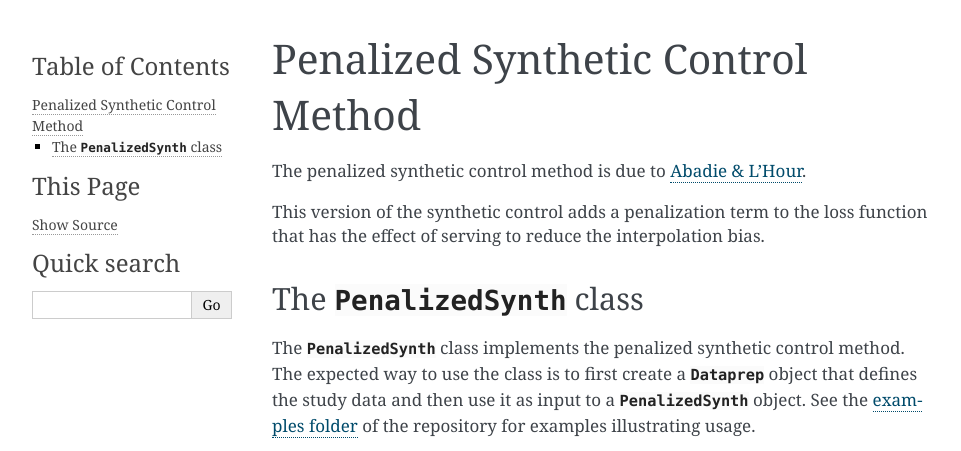
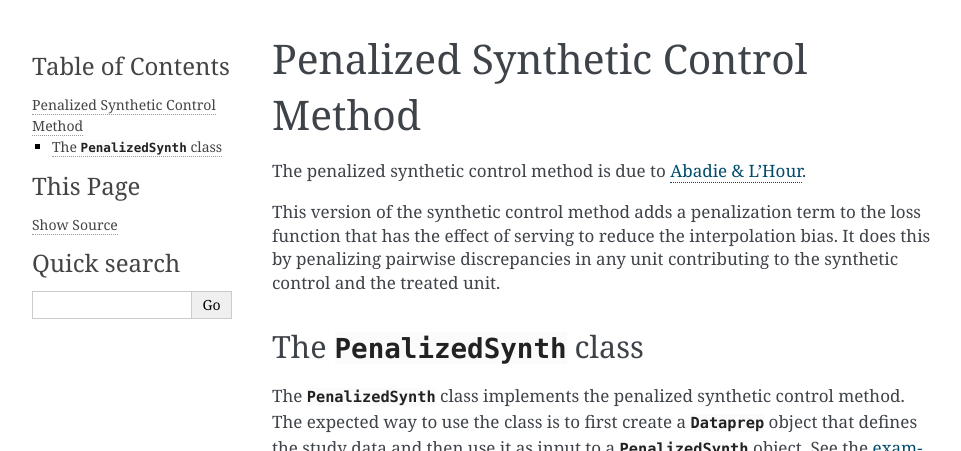
Before and after one commit to sdfordham/pysyncon, a Sphinx documentation site: the page built from doc/source/penalized.rst, in a window 1280 px wide, cut to the strip 0-451 px from the top of the page. Shown: the whole strip, without its empty margins (148-1109 px from the left). Built offline with Sphinx 7.4.7, drawn with Linux system fonts in a browser that asks for light colours.

Commit message:
Supplement the Pen SCM doc

```diff
--- a/doc/source/penalized.rst
+++ b/doc/source/penalized.rst
@@ -2,10 +2,12 @@ Penalized Synthetic Control Method
 ==================================
 
 The penalized synthetic control method is due to
-`Abadie & L'Hour <https://www.jmlr.org/papers/volume19/17-777/17-777.pdf>`_.
+`Abadie & L'Hour <https://economics.mit.edu/sites/default/files/publications/A%20Penalized%20Synthetic%20Control%20Estimator%20for%20Disagg.pdf>`_.
 
-This version of the synthetic control adds a penalization term to the loss
-function that has the effect of serving to reduce the interpolation bias.
+This version of the synthetic control method adds a penalization term to the loss
+function that has the effect of serving to reduce the interpolation bias. It does this
+by penalizing pairwise discrepancies in any unit contributing to the synthetic control
+and the treated unit.
 
 The :class:`PenalizedSynth` class
 *********************************
```
